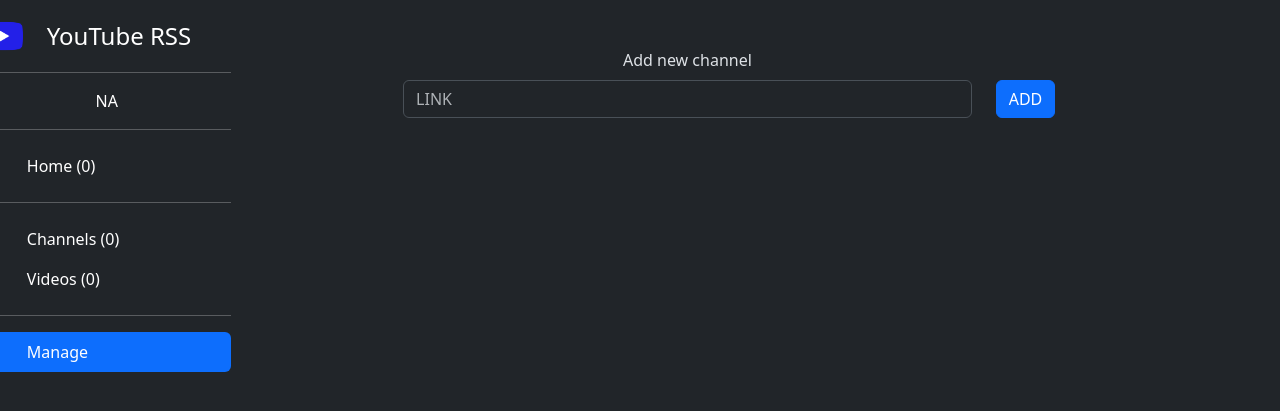
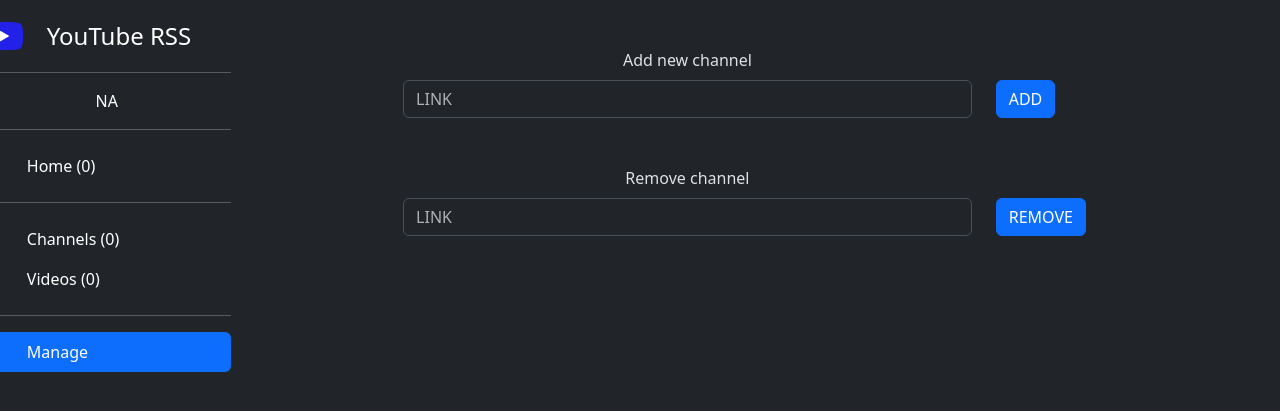
Before and after one commit to M4RC02U1F4A4/YouTube-RSS, a Flask app: page /manage in a window 1280 px wide. Shown: the top 411 px of the page. Run offline with Flask 3, Linux system fonts and the light colour scheme; data that the repository does not hold is empty.

Commit message:
Remove channel

```diff
--- a/app/main.py
+++ b/app/main.py
@@ -137,4 +137,16 @@ def add():
 
     return redirect("/")
 
+@app.route('/remove', methods = ['POST'])
+def remove():
+    link = request.form['link']
+
+    google_session = google_consent(link)
+    r = google_session.get(link)
+    id = extract_id(r.text)
+
+    channelsDB.delete_one({"_id":id})
+    return redirect('/manage')
+
+
 # app.run(debug=True, port=5001, host='0.0.0.0')
--- a/app/templates/manage.html
+++ b/app/templates/manage.html
@@ -28,6 +28,25 @@
                     </form>
                 </div>
             </div>
+            <div class="row mt-5 justify-content-md-center">
+                <div class="col-lg-8">
+                    <form action="/remove" method="post">
+                        <div class="row">
+                            <div class="col-10 text-center">
+                                <label class="form-label">Remove channel</label>
+                            </div>
+                        </div>
+                        <div class="row">
+                            <div class="col-10">
+                            <input type="text" class="form-control" name="link" placeholder="LINK">
+                            </div>
+                            <div class="col-2">
+                                <button type="submit" class="btn btn-primary">REMOVE</button>
+                            </div>
+                        </div>
+                    </form>
+                </div>
+            </div>
         </div>
     </div>
 </div>
```
